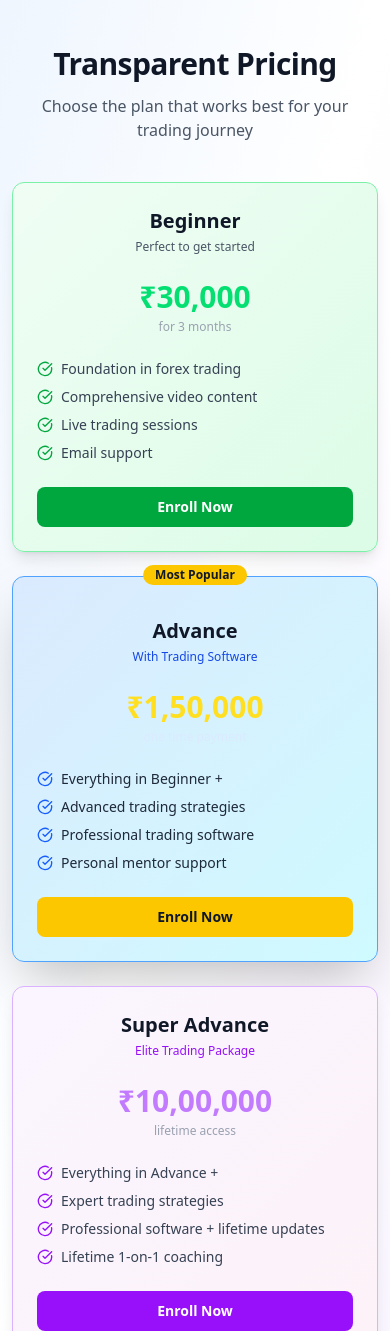
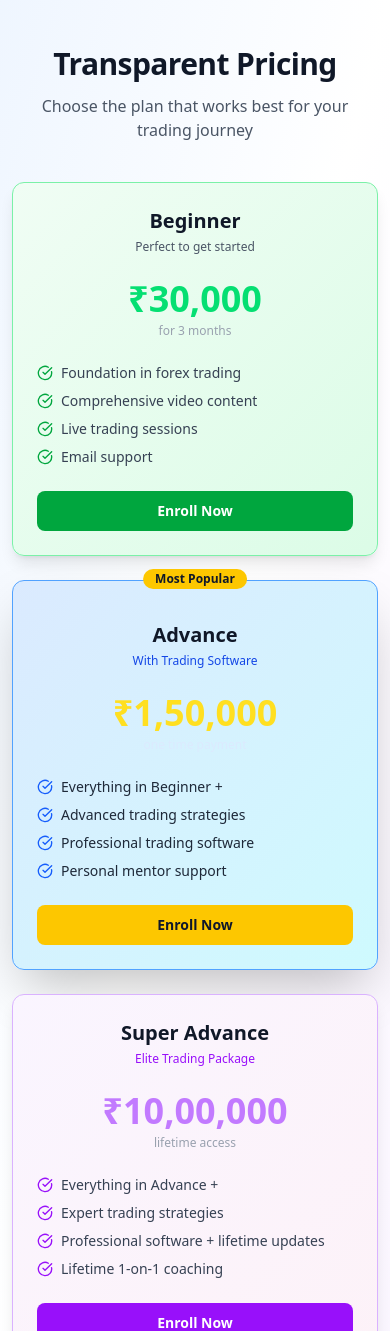
Before and after one commit to Moneykrishnaeducation/MKE, a React (Vite) app: page / in a window 390 px wide. Shown: the part 1328-2659 px from the top of the page. Built offline with nearby package versions, Linux system fonts and the light colour scheme.

Commit message:
home text ch

```diff
--- a/src/Components/Home.jsx
+++ b/src/Components/Home.jsx
@@ -24,7 +24,7 @@ const Home = () => {
         const total = headerHeight + topbarHeight
         // Use calc with px offset to ensure hero occupies remaining viewport
         setHeroMinHeight(`calc(100vh - ${total}px)`)
-      } catch (e) {
+      } catch  {
         setHeroMinHeight(null)
       }
     }
@@ -122,7 +122,9 @@ useEffect(() => {
         // clear history state to avoid repeat
         try {
           window.history.replaceState({}, document.title)
-        } catch (e) { }
+        } catch  {
+          // ignore - some browsers may throw if state is read-only
+         }
       }, 80)
     }
   }, [location])
@@ -603,7 +605,7 @@ const reviews = [
                 </div>
 
                 <div className="my-6 sm:my-7 md:my-8">
-                  <div className="text-3xl sm:text-4xl md:text-5xl font-bold text-green-400 mb-1 sm:mb-2">
+                  <div className="text-4xl lg:text-5xl md:text-3xl font-bold text-green-400 mb-1 sm:mb-2">
                     ₹30,000
                   </div>
                   <p className="text-gray-400 text-xs sm:text-sm">for 3 months</p>
@@ -660,7 +662,7 @@ const reviews = [
                 </div>
 
                 <div className="my-6 sm:my-7 md:my-8">
-                  <div className="text-3xl sm:text-4xl md:text-5xl font-bold text-yellow-300 mb-1 sm:mb-2">
+                  <div className="text-4xl lg:text-5xl md:text-3xl font-bold text-yellow-300 mb-1 sm:mb-2">
                     ₹1,50,000
                   </div>
                   <p className="text-blue-100 text-xs sm:text-sm">one time payment</p>
@@ -713,7 +715,7 @@ const reviews = [
                 </div>
 
                 <div className="my-6 sm:my-7 md:my-8">
-                  <div className="text-3xl sm:text-4xl md:text-5xl font-bold text-purple-400 mb-1 sm:mb-2">
+                  <div className="text-4xl lg:text-5xl md:text-3xl font-bold text-purple-400 mb-1 sm:mb-2">
                     ₹10,00,000
                   </div>
                   <p className="text-gray-400 text-xs sm:text-sm">lifetime access</p>
```
